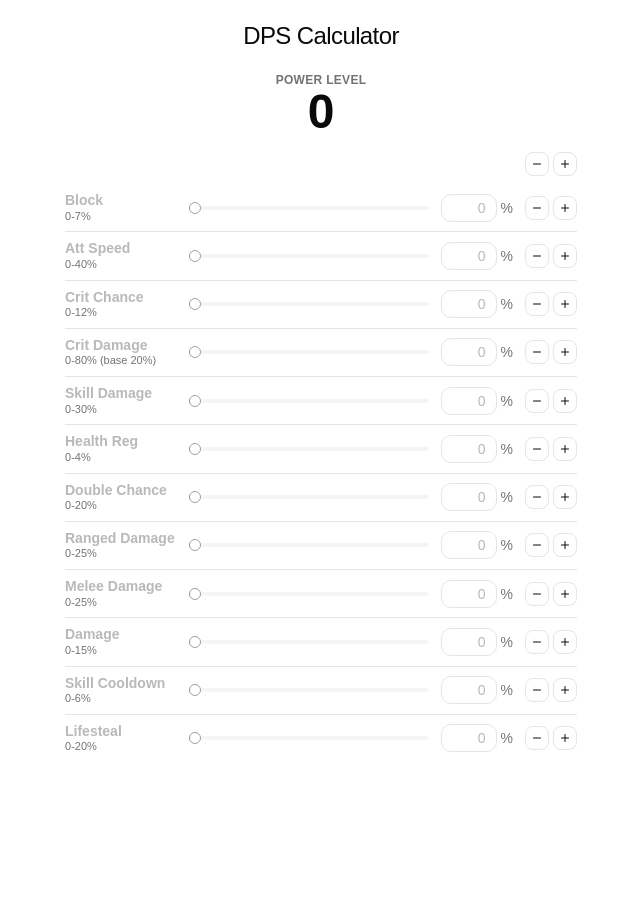
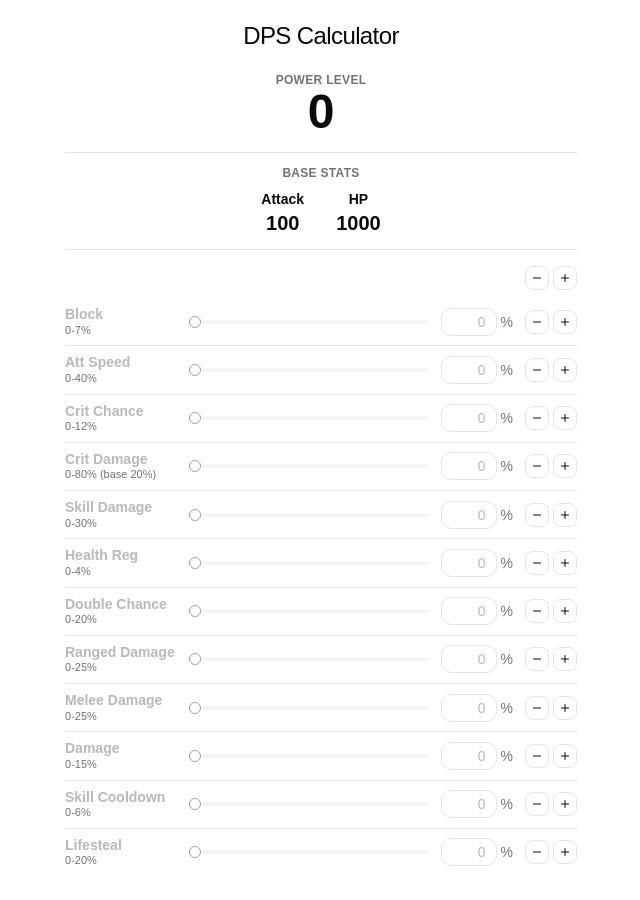
Before and after one commit to biyul/calculator-for-forge-master, a React (Vite) app: page / in a window 1280 px wide. Shown: the whole page, without its empty margins (319-959 px from the left). Before the commit the page ends 800 px from the top, so only its background shows below. Built offline with nearby package versions, Linux system fonts and the light colour scheme.

Commit message:
Add base stat display.

```diff
--- a/src/App.jsx
+++ b/src/App.jsx
@@ -1,6 +1,7 @@
 import { useMemo, useState } from 'react'
 import { Minus, Plus } from 'lucide-react'
 import { STATS } from './stats'
+import { BASE_STATS } from './baseStats'
 import StatInput from './components/StatInput'
 import { Button } from '@/components/ui/button'
 
@@ -37,6 +38,20 @@ function App() {
             Power Level
           </div>
           <div className="text-5xl font-bold tabular-nums">{powerLevel}</div>
+        </div>
+
+        <div className="mb-4 border-y py-3">
+          <div className="mb-2 text-center text-xs font-semibold tracking-wide text-muted-foreground uppercase">
+            Base Stats
+          </div>
+          <div className="flex justify-center gap-8">
+            {BASE_STATS.map((stat) => (
+              <div key={stat.key} className="text-center">
+                <div className="text-sm font-semibold">{stat.label}</div>
+                <div className="text-xl font-bold tabular-nums">{stat.value}</div>
+              </div>
+            ))}
+          </div>
         </div>
 
         <div className="flex justify-end gap-1 pb-2">
--- /dev/null
+++ b/src/baseStats.js
@@ -0,0 +1,5 @@
+// Base character stats. Fixed for now; will likely become derived/editable later.
+export const BASE_STATS = [
+  { key: 'attack', label: 'Attack', value: 100 },
+  { key: 'hp', label: 'HP', value: 1000 },
+]
```
